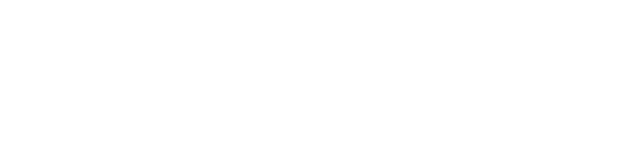
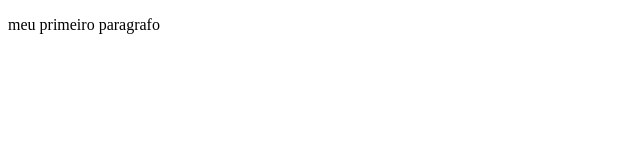
Before and after one commit to xDouglas-Gtb/meu-repositorio-based, a plain HTML site: page index.html in a window 1280 px wide. Shown: the whole page, without its empty margins (0-640 px from the left). Drawn offline with Linux system fonts and the light colour scheme.

Commit message:
Update index.html

```diff
--- a/index.html
+++ b/index.html
@@ -6,6 +6,6 @@
     <title>Document</title>
 </head>
 <body>
-
+    <p>meu primeiro paragrafo</p>
 </body>
 </html>
```
